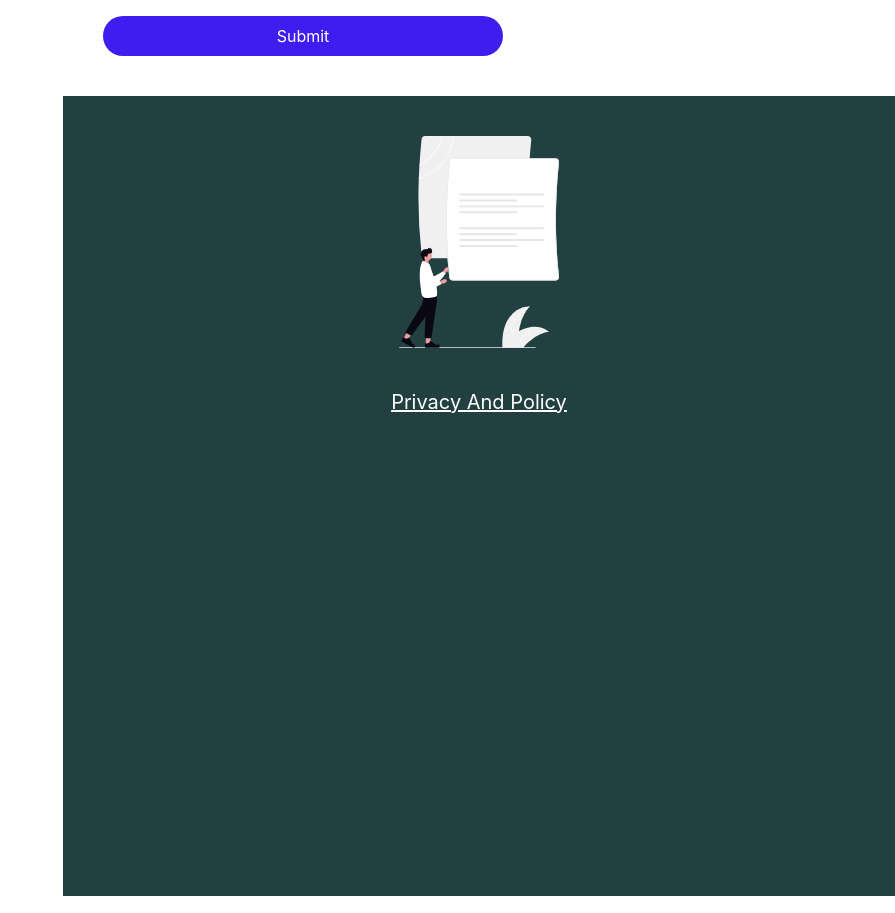
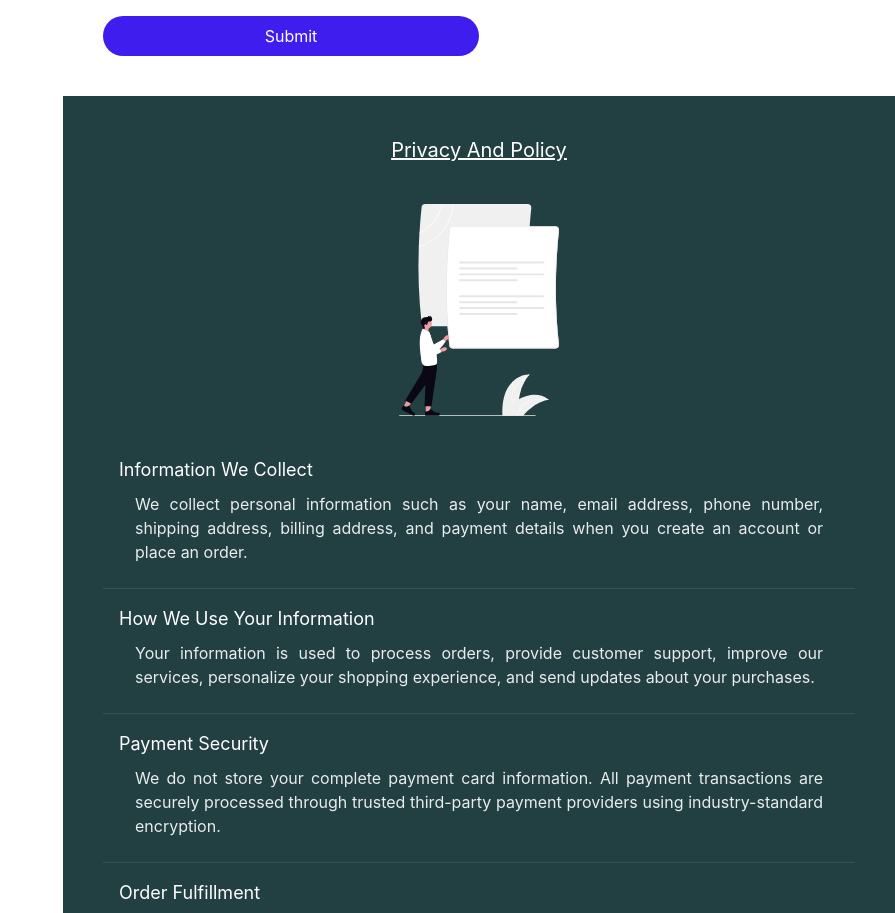
Before and after one commit to Thuya-Myint/nexora-branding-website, a React (Vite) app: page / in a window 1280 px wide. Shown: the part 1840-2753 px from the top of the page, without its empty margins (385-1280 px from the left). Built offline with nearby package versions, Linux system fonts and the light colour scheme.

Commit message:
responsive compelete

```diff
--- a/src/App.jsx
+++ b/src/App.jsx
@@ -12,7 +12,7 @@ const App = () => {
     })
   }
   return (
-    <div className=" flex relative justify-end min-w-screen overflow-x-hidden ">
+    <div className=" md:flex relative justify-end min-w-screen overflow-x-hidden ">
       <LeftSection
         applicationFormRef={applicationFormRef}
         scrollToDiv={scrollToDiv}
--- a/src/components/LeftSection.jsx
+++ b/src/components/LeftSection.jsx
@@ -7,13 +7,14 @@ const LeftSection = ({ applicationFormRef, inquiryFormRef, privacyRef, scrollToD
   return (
     <>
       {/* right side */}
-      <div className='w-[35%] fixed top-0 left-0'>
+      <div className='md:w-[35%] min-h-screen  md:fixed relative top-0 left-0'>
         <img
           src={rightbg}
           alt=""
+          className='w-full min-h-screen'
         />
         <div className='w-full h-full bg-black/70 absolute top-0 text-white flex flex-col justify-center items-center'>
-          <p className='text-2xl font-light'>Sell on our e-commerce platform!</p>
+          <p className='text-2xl font-light px-4 text-center'>Sell on our e-commerce platform!</p>
           <div className='flex gap-2 mt-4'>
             <CustomButton
               text={"Inquiry"}
@@ -26,9 +27,9 @@ const LeftSection = ({ applicationFormRef, inquiryFormRef, privacyRef, scrollToD
               <IoDocumentOutline className='text-xl' />
             </button>
           </div>
-          <div className='mt-4 flex gap-2'>
+          <div className=' xl:flex mt-4 gap-2 '>
             ©{currentYear} Nexora. All right reserved!
-            <div className='font-bold text-white/60 underline cursor-pointer'
+            <div className='font-bold text-center text-white/60 underline cursor-pointer'
               onClick={() => scrollToDiv(privacyRef)}
             >Privacy & Policy</div>
           </div>
--- a/src/components/PrivacyAndPolicy.jsx
+++ b/src/components/PrivacyAndPolicy.jsx
@@ -1,15 +1,31 @@
 import contract from '../assets/images/contract.svg'
+import { privacyPolicy } from '../constants'
 const PrivacyAndPolicy = ({ formRef }) => {
   return (
-    <div className="min-h-screen bg-divider-bg mt-10 p-10 flex flex-col items-center" ref={formRef}>
+    <div className="min-h-screen bg-divider-bg mt-10 md:p-10 p-4 flex flex-col items-center pb-20" ref={formRef}>
+
+      <h1 className="text-white text-center text-xl underline ">
+        Privacy And Policy
+      </h1>
       <img
         src={contract}
         alt=""
-        className='w-40'
+        className='w-40 mt-10'
       />
-      <h1 className="text-white text-center text-xl underline  mt-10">
-        Privacy And Policy
-      </h1>
+      <div className='mt-10'>
+        {
+          privacyPolicy.map((item, index) => (
+            <div key={index + item.title} className={`${index !== privacyPolicy.length - 1 ? "border-b border-white/10 mb-4 pb-4" : ""}`}>
+              <h1 className='text-white text-lg px-4'>
+                {item.title}
+              </h1>
+              <p className='text-white/90 px-8 py-2 text-justify '>
+                {item.description}
+              </p>
+            </div>
+          ))
+        }
+      </div>
     </div>
   )
 }
--- a/src/components/RightSection.jsx
+++ b/src/components/RightSection.jsx
@@ -12,9 +12,9 @@ const RightSection = ({ applicationFormRef, inquiryFormRef, privacyRef, scrollTo
 
   return (
 
-    <div className='w-[65%]  overflow-auto bg-primary-bg ' >
+    <div className='md:w-[65%]  overflow-auto bg-primary-bg ' >
 
-      <div className='flex items-center text-focus-text font-limelight px-10'>
+      <div className='flex items-center text-focus-text font-limelight px-4 md:px-10'>
         <img
           src={logo}
           alt="Nexora logo"
@@ -22,7 +22,7 @@ const RightSection = ({ applicationFormRef, inquiryFormRef, privacyRef, scrollTo
         />
         <h1 className='text-3xl tracking-wide'>Nexora</h1>
       </div>
-      <div className='mt-10 px-10'>
+      <div className='mt-10 md:px-10 px-4'>
         <div className='flex flex-col'>
           <div className='text-dim-text font-inter tracking-wide'>
             <p className='text-xl font-light border-l-6 border-button-bg pl-2'>Nexora is a next-generation e-commerce platform built for the modern shopper.</p>
@@ -59,11 +59,11 @@ const RightSection = ({ applicationFormRef, inquiryFormRef, privacyRef, scrollTo
             We are a modern e-commerce platform dedicated to connecting customers with trusted sellers through a secure and convenient shopping experience. Our mission is to make online shopping simple, reliable, and accessible by offering a wide range of quality products, competitive prices, and efficient delivery services.
           </p>
         </div>
-        <div>
+        <div >
           <h2 className='font-limelight text-2xl mt-10'>
             Social Platform
           </h2>
-          <div className='flex justify-between items-center'>
+          <div className='xs:flex justify-between items-center'>
             <div className='flex gap-2 text-2xl mt-2 text-dim-text'>
               <a href="https://google.com" target='_blank' referrerPolicy='no-referrer' rel='noopener'>
                 <FaFacebook className='hover:text-focus-text cursor-pointer' />
@@ -74,7 +74,7 @@ const RightSection = ({ applicationFormRef, inquiryFormRef, privacyRef, scrollTo
             </div>
             <CustomButton
               text={"Visit our website"}
-              extraClass={"h-10"}
+              extraClass={"h-10 sm:mt-0 mt-2"}
             />
 
           </div>
--- /dev/null
+++ b/src/constants.js
@@ -0,0 +1,62 @@
+export const privacyPolicy = [
+  {
+    title: "Information We Collect",
+    description:
+      "We collect personal information such as your name, email address, phone number, shipping address, billing address, and payment details when you create an account or place an order."
+  },
+  {
+    title: "How We Use Your Information",
+    description:
+      "Your information is used to process orders, provide customer support, improve our services, personalize your shopping experience, and send updates about your purchases."
+  },
+  {
+    title: "Payment Security",
+    description:
+      "We do not store your complete payment card information. All payment transactions are securely processed through trusted third-party payment providers using industry-standard encryption."
+  },
+  {
+    title: "Order Fulfillment",
+    description:
+      "Your shipping information is shared with logistics and delivery partners only for the purpose of delivering your orders."
+  },
+  {
+    title: "Cookies and Tracking",
+    description:
+      "We use cookies and similar technologies to remember your preferences, analyze website traffic, and enhance your browsing experience."
+  },
+  {
+    title: "Data Protection",
+    description:
+      "We implement appropriate technical and organizational measures to protect your personal information against unauthorized access, disclosure, alteration, or destruction."
+  },
+  {
+    title: "Third-Party Services",
+    description:
+      "Our website may use third-party services such as payment gateways, analytics providers, and marketing platforms. These providers have their own privacy policies governing the handling of your data."
+  },
+  {
+    title: "Your Rights",
+    description:
+      "You may request access to, correction of, or deletion of your personal information, subject to applicable laws and regulations."
+  },
+  {
+    title: "Data Retention",
+    description:
+      "We retain your personal information only as long as necessary to fulfill legal obligations, resolve disputes, and provide our services."
+  },
+  {
+    title: "Children's Privacy",
+    description:
+      "Our services are not intended for individuals under the age required by applicable law. We do not knowingly collect personal information from children."
+  },
+  {
+    title: "Changes to This Privacy Policy",
+    description:
+      "We may update this Privacy Policy from time to time. Any changes will be posted on this page with the updated effective date."
+  },
+  {
+    title: "Contact Us",
+    description:
+      "If you have any questions about this Privacy Policy or how your personal information is handled, please contact our customer support team."
+  }
+];
--- a/src/index.css
+++ b/src/index.css
@@ -6,7 +6,12 @@
   --color-focus-text:#000000;
   --color-dim-text:#7c7c7c;
   --color-button-bg:#3f1dee;
-  --color-divider-bg:#223f41
+  --color-divider-bg:#223f41;
+  --breakpoint-xs:320px;
+  --breakpoint-sm:480px;
+  --breakpoint-md:768px;
+  --breakpoint-lg:1024px;
+  --breakpoint-xl:1100px;
 
 }
 
```
Also changed, not shown: src/components/ApplicationForm.jsx (+9 -9 lines), src/components/InquiryForm.jsx (+9 -9 lines).
